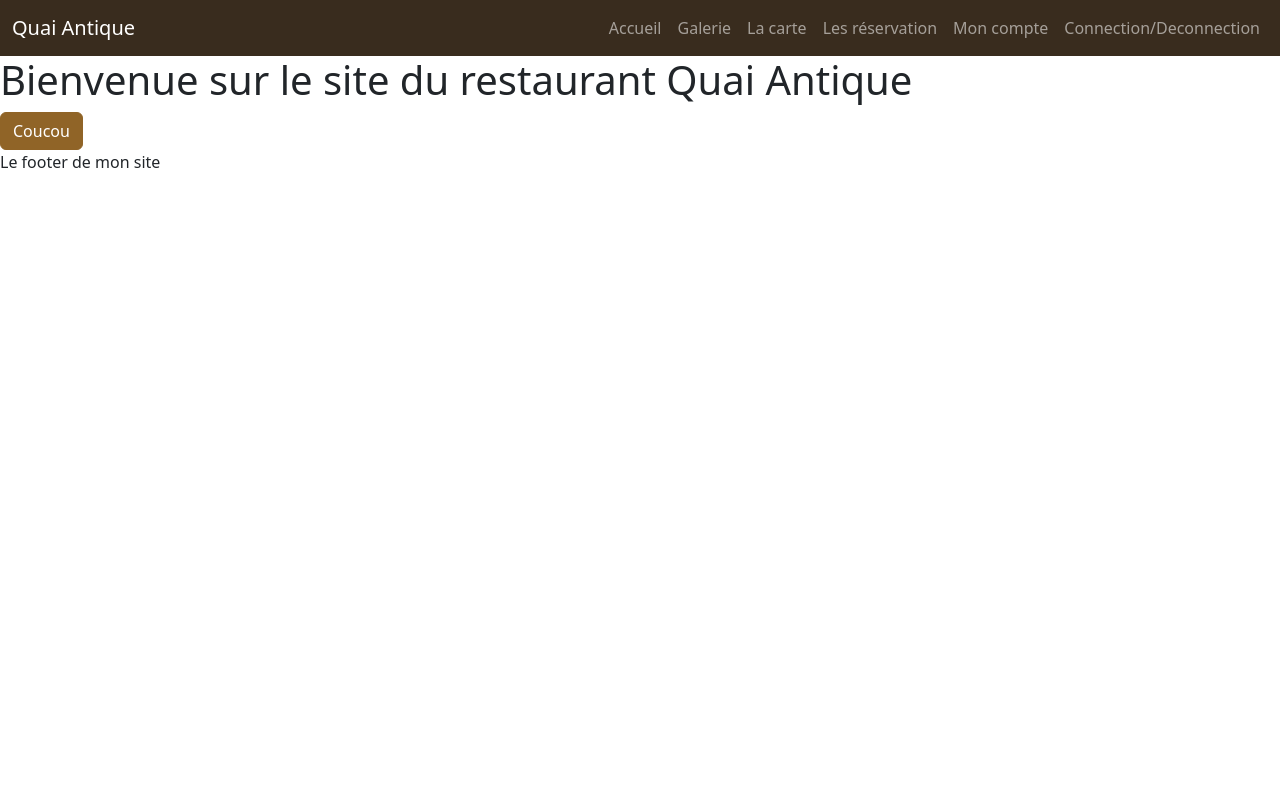
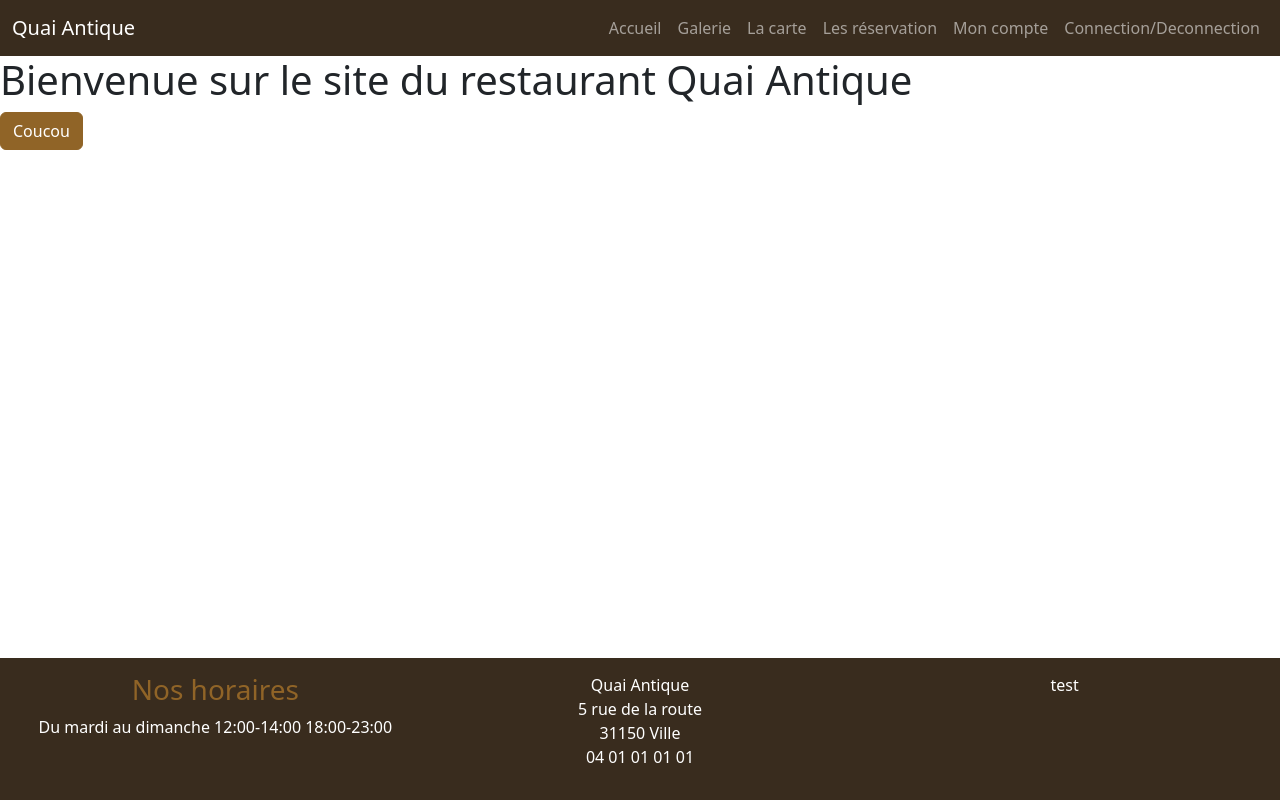
Before and after one commit to Alkgorth/QuaiAntiqueFront, a website with bundled scripts: page index.html in a window 1280 px wide. Built offline with nearby package versions, Linux system fonts and the light colour scheme; files whose address does not match are found by name.

Commit message:
Add footer

```diff
--- a/index.html
+++ b/index.html
@@ -45,7 +45,25 @@
         <!-- Le contenu de la page sera injectée ici -->
     </main>
 
-    <footer>Le footer de mon site</footer>
+      <footer class="bg-dark text-white text-center footer">
+        <div class="row">
+            <div class="col-12 col-lg-4">
+                <h3 class="text-primary">Nos horaires</h3>
+                <p>Du mardi au dimanche  12:00-14:00  18:00-23:00</p>
+            </div>
+            <div class="col-6 col-lg-4">
+                <p>Quai Antique <br/>
+                    5 rue de la route <br/>
+                    31150 Ville <br/>
+                    04 01 01 01 01 <br/>
+                </p>
+            </div>
+            <div class="col-6 col-lg-4">
+                <p>test</p>
+            </div>
+        </div>
+
+    </footer>
 
     <script type="module" src="Router/router.js"></script>
     <script src="node_modules/bootstrap/dist/js/bootstrap.bundle.min.js"></script>
--- a/scss/main.scss
+++ b/scss/main.scss
@@ -1,2 +1,19 @@
 @import url("/node_modules/bootstrap-icons/font/bootstrap-icons.css");
 @import 'custom';
+
+
+html{
+    position: relative;
+    min-height: 100%;
+}
+
+main{
+    margin-bottom: 250px;
+}
+
+footer.footer {
+    padding: 15px;
+    position: absolute;
+    bottom: 0;
+    width: 100%;
+}
```
Also changed, not shown: scss/main.css, 1 other file.
